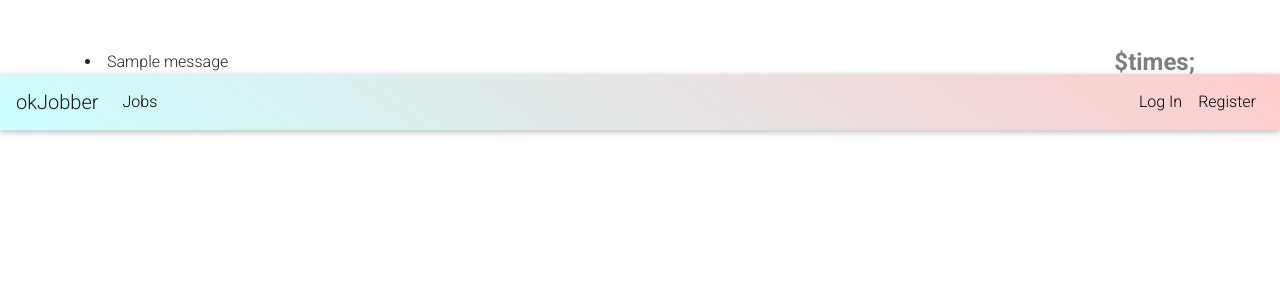
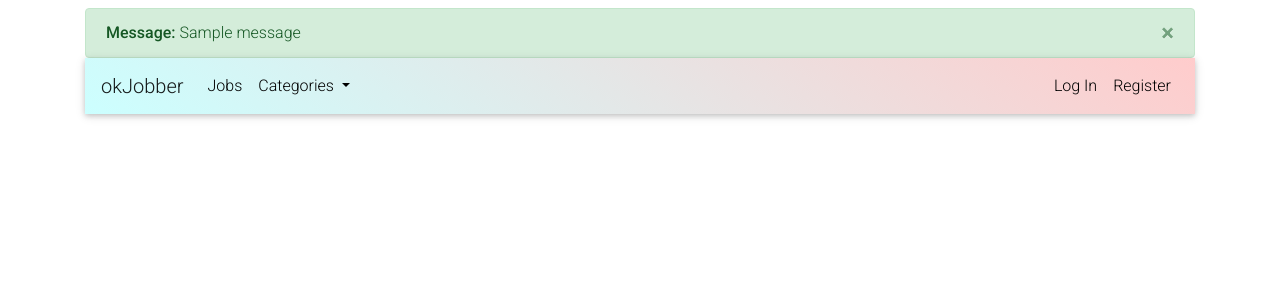
Before and after one commit to AndrewNickComplex/fastfastjob.me, a Django app: page / in a window 1280 px wide. Shown: the top 300 px of the page. Run offline with Django 3.2, Linux system fonts and the light colour scheme; tables that the repository leaves empty hold one stand-in row (values such as "Sample post"); one stand-in notice (Sample message) is shown; data that the repository does not hold is empty; some libraries are stand-ins or nearby versions.

Commit message:
design touchups and categories page done

```diff
--- a/jobber/templates/jobber/layout.html
+++ b/jobber/templates/jobber/layout.html
@@ -29,11 +29,14 @@
             <!-- For Alert Messages -->
             {% if messages %}
                 {% for message in messages %}
-                <div class="alert alert-{{ msg_type }} alert-dismissible"></div>
-                <button type="button" class="close" data-dismiss="alert">$times;</button>
-                <li{% if message.tags %} class="{{ message.tags }}"{% endif %}>{{ message }}</li>
+                <div class="alert alert-{{ message.tags }} mb-0 alert-dismissible fade show in" role="alert">
+                <strong>Message: </strong> {{ message }}
+                <button type="button" class="close" data-dismiss="alert" aria-label="Close">
+                    <span aria-hidden="true">&times;</span>
+                </button>
                 </div>
                 {% endfor %}
+
             {% endif %}
 
             <!-- Navbar -->
@@ -47,6 +50,16 @@
                 <ul class="navbar-nav mr-auto">
                     <li class="nav-item">
                         <a class="nav-link" href="{% url 'listing' %}">Jobs</a>
+                    </li>
+                    <li class="nav-item dropdown">
+                        <a class="nav-link dropdown-toggle" href="#" id="navbarDropdown" role="button" data-toggle="dropdown" aria-haspopup="true" aria-expanded="false">
+                          Categories
+                        </a>
+
+                        <div class="dropdown-menu" aria-labelledby="navbarDropdown">
+                            {%for category in categories%}
+                            <a class="dropdown-item" style="text-transform:capitalize" href="{% url 'category' category_name=category.title %}">{{category.title}}</a>
+                            {% endfor %}
                     </li>
                 </ul>
                 <ul class="nav navbar-nav navbar-right">
--- a/jobber/templates/jobber/listing.html
+++ b/jobber/templates/jobber/listing.html
@@ -10,8 +10,8 @@
           <div class="card my-2 mx-0">
             <div class="card-body">
               <div class="row">
-                <h5 class="card-title col-md-9" style="text-transform:capitalize">{{job.title}}</h5>
-                <p class="card-text col-md-3"> RM {{job.pay}}</p>
+                <h5 class="card-title col-9" style="text-transform:capitalize">{{job.title}}</h5>
+                <p class="card-text col-3"> RM {{job.pay}}</p>
               </div>
               <p class="card-text">{{job.description}}</p>
             </div>
--- a/jobber/templates/jobber/user.html
+++ b/jobber/templates/jobber/user.html
@@ -12,6 +12,8 @@
     <h1>{{user.first_name}} {{user.last_name}}</h1>
     <h2>{{user.email}}</h2>
 
+
+<!-- delete job option, edit job option, etc -->
     <ul>
         {% for job in jobs_posted %}
         <a href='{% url "job" job_id=job.pk %}'>{{job.title}}</a>
--- a/jobber/views.py
+++ b/jobber/views.py
@@ -10,7 +10,7 @@
 # Create your views here.
 def listing(request):
     return render(request, "jobber/listing.html",{
-        'jobs': Job.objects.all()
+        'jobs': Job.objects.all(), 'categories': Category.objects.all()
     })
 
 def create_job(request):
@@ -38,7 +38,8 @@
 
     else:
         return render(request, "jobber/createjob.html",{
-            "form": CreateJobForm
+            "form": CreateJobForm,
+            'categories': Category.objects.all()
         })
 
 
@@ -61,7 +62,7 @@
                 "message": "Invalid username and/or password."
             })
     else:
-        return render(request, "jobber/login.html")
+        return render(request, "jobber/login.html",{'categories': Category.objects.all()})
 
 def logout_view(request):
     logout(request)
@@ -92,7 +93,7 @@
         login(request, user)
         return HttpResponseRedirect(reverse("listing"))
     else:
-        return render(request, "jobber/register.html")
+        return render(request, "jobber/register.html",{'categories': Category.objects.all()})
 
 
 def job(request, job_id):
@@ -104,7 +105,7 @@
         return HttpResponseRedirect(reverse('listing'))
 
     return render(request, "jobber/job.html",{
-        "job":job, "is_user": is_user
+        "job":job, "is_user": is_user, 'categories': Category.objects.all()
     })
 
 # What to do if someone applies for job?
@@ -122,7 +123,8 @@
 
     return render(request, "jobber/user.html", {
         "user": user,
-        "jobs_posted": jobs_posted
+        "jobs_posted": jobs_posted,
+        'categories': Category.objects.all()
     })
 
 def category(request, category_name):
@@ -140,5 +142,7 @@
         return HttpResponseRedirect(reverse('listing'))
 
     return render(request, "jobber/categorylisting.html", {
-        "jobs": jobs
+        "jobs": jobs,
+        "category_name": category_name,
+        'categories': Category.objects.all()
     })
```
Also changed, not shown: jobber/templates/jobber/categorylisting.html (+23 -12 lines).
